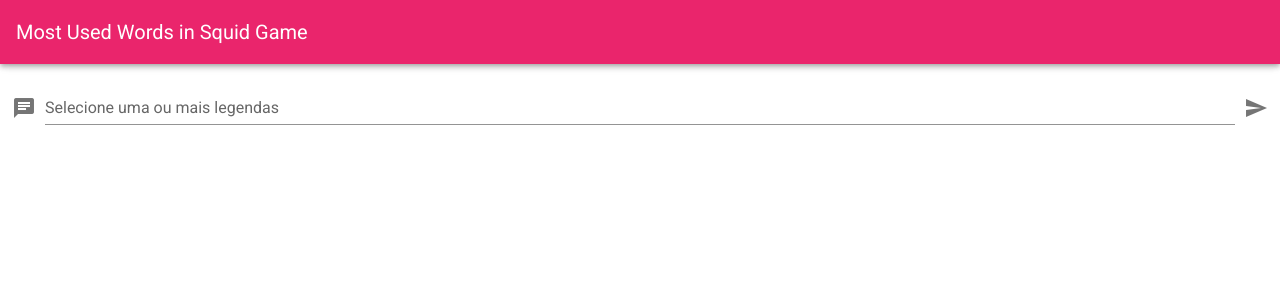
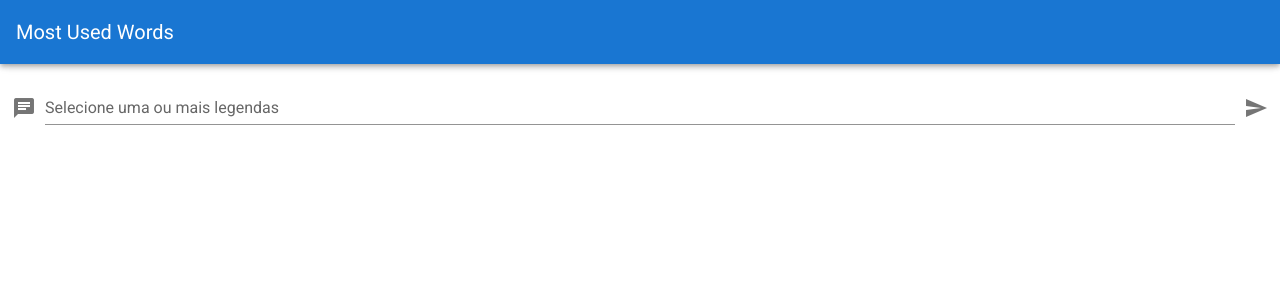
Before and after one commit to polyanetuag/most-used-words, a Vue app: page / in a window 1280 px wide. Shown: the top 300 px of the page. Built offline with nearby package versions, Linux system fonts and the light colour scheme.

Commit message:
modifying toolbar title and color

```diff
--- a/src/App.vue
+++ b/src/App.vue
@@ -2,10 +2,10 @@
   <v-app>
     <v-app-bar
       app
-      color="#ea256c"
+      color="primary"
       dark
     >
-    <v-toolbar-title>Most Used Words in Squid Game</v-toolbar-title>
+    <v-toolbar-title>Most Used Words</v-toolbar-title>
     </v-app-bar>
 
     <v-content>
```
